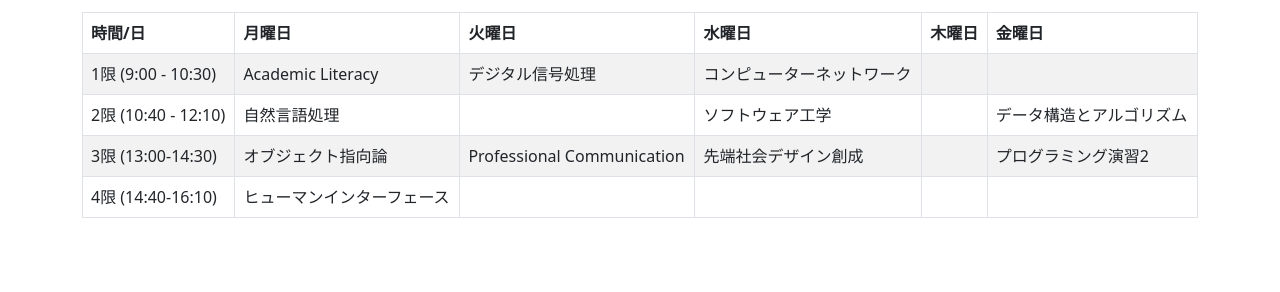
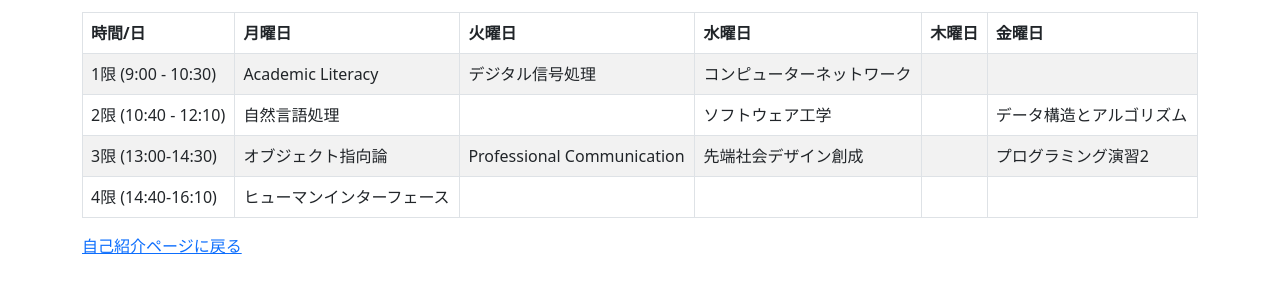
Before and after one commit to MasamichiKanakubo/sousei-knkb-portfolio, a plain HTML site: page spring-timetable.html in a window 1280 px wide. Shown: the part 66-358 px from the top of the page. Drawn offline with nearby package versions, Linux system fonts and the light colour scheme.

Commit message:
fix: fix address for introduction back

```diff
--- a/spring-timetable.html
+++ b/spring-timetable.html
@@ -58,6 +58,7 @@
           <!-- 他の時間帯の行も同様に追加 -->
       </tbody>
   </table>
+  <a href="./introduction.html">自己紹介ページに戻る</a>
 </div>
 <!-- Bootstrap JavaScript -->
 <script src="https://cdn.jsdelivr.net/npm/bootstrap@5.3.0/dist/js/bootstrap.bundle.min.js"></script>
```
Also changed, not shown: hobby.html (+3 -1 lines).
